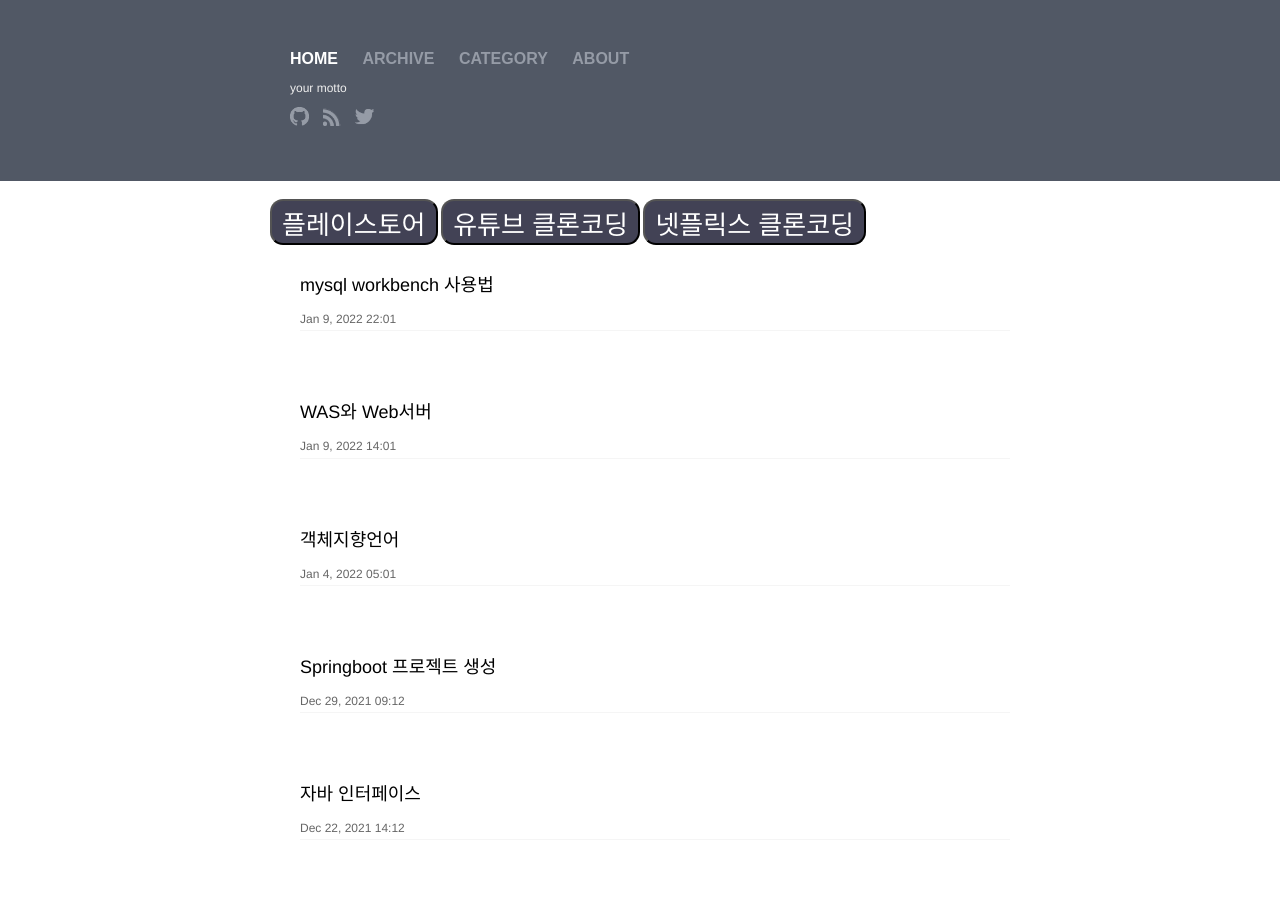
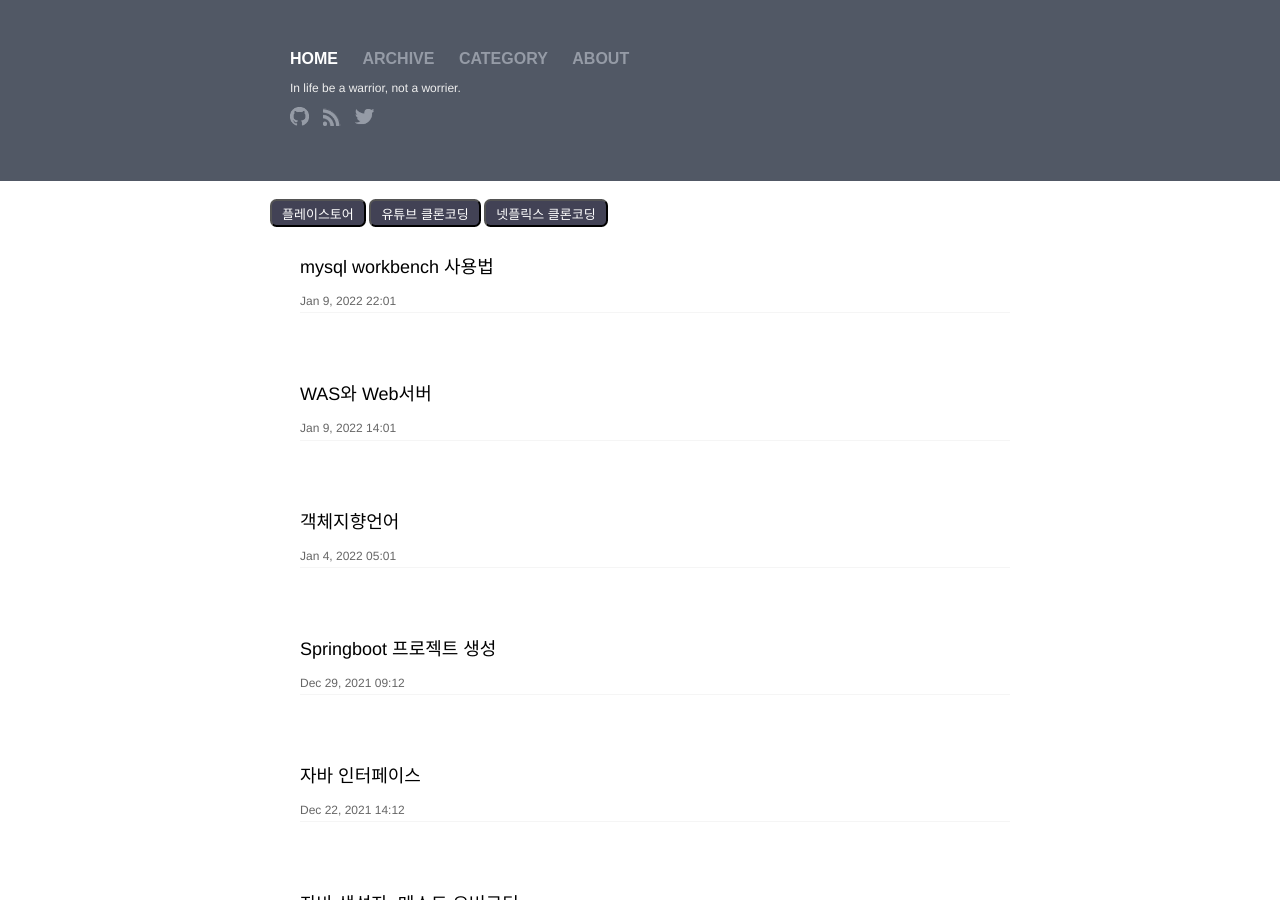
Before and after one commit to cndiqor0512/Blog, a Jekyll site: the page built from index.html, in a window 1280 px wide and 900 px high. Built offline with Jekyll 4.4.1, drawn with Linux system fonts in a browser that asks for light colours.

Commit message:
favicon setting, button size setting and set motto

```diff
--- a/_config.yml
+++ b/_config.yml
@@ -1,6 +1,6 @@
 # Site settings
 title: 추야백
-motto: your motto
+motto: In life be a warrior, not a worrier.
 email: choorich@naver.com
 description: > # this means to ignore newlines until "baseurl:"
   Write an awesome description for your new site here. You can edit this
--- a/_includes/head.html
+++ b/_includes/head.html
@@ -8,7 +8,7 @@
   <link rel="stylesheet" href="{{ "/css/main.css" | prepend: site.baseurl }}">
   <link rel="canonical" href="{{ page.url | replace:'index.html','' | prepend: site.baseurl | prepend: site.url }}">
   <link rel="alternate" type="application/atom+xml" title="{{ site.title }}" href="{{ "/feed.xml" | prepend: site.baseurl | prepend: site.url }}" />
-  <link rel="favicon" href="https://cndiqor0512.github.io/img/google_blog_4127.ico">
+  <link rel="favicon" href="https://cndiqor0512.github.io/img/favicon.ico">
   <script src="/scripts/jquery-1.11.2.min.js"></script>
   <script src="/scripts/pithy.js"></script>
 </head>
--- a/index.html
+++ b/index.html
@@ -3,9 +3,9 @@ layout: default
 ---
 
 <div class="home">
-  <button onclick="window.location.href='https://play.google.com/store/search?q=cyb0512&c=apps'" style="color: #fff; background:rgb(66, 66, 85); font-size:2em; border-radius:0.5em; padding:2.5px 10px;" name="playstore">플레이스토어</button>
-  <button onclick="window.location.href='https://cndiqor0512.github.io/youtube/youtube_index.html'" style="color: #fff; background:rgb(66, 66, 85); font-size:2em; border-radius:0.5em; padding:2.5px 10px;" name="youtube">유튜브 클론코딩</button>
-  <button onclick="window.location.href='https://cndiqor0512.github.io/NetflixCloneCoding/netflix_index.html'" style="color: #fff; background:rgb(66, 66, 85); font-size:2em; border-radius:0.5em; padding:2.5px 10px;" name="netflix">넷플릭스 클론코딩</button>
+  <button onclick="window.location.href='https://play.google.com/store/search?q=cyb0512&c=apps'" style="color: #fff; background:rgb(66, 66, 85); font-size:1em; border-radius:0.5em; padding:2.5px 10px;" name="playstore">플레이스토어</button>
+  <button onclick="window.location.href='https://cndiqor0512.github.io/youtube/youtube_index.html'" style="color: #fff; background:rgb(66, 66, 85); font-size:1em; border-radius:0.5em; padding:2.5px 10px;" name="youtube">유튜브 클론코딩</button>
+  <button onclick="window.location.href='https://cndiqor0512.github.io/NetflixCloneCoding/netflix_index.html'" style="color: #fff; background:rgb(66, 66, 85); font-size:1em; border-radius:0.5em; padding:2.5px 10px;" name="netflix">넷플릭스 클론코딩</button>
   <ul class="post-list">
     {% for post in site.posts %}
       <li>
```
Also changed, not shown: img/favicon.ico (renamed from img/google_blog_4127.ico).
